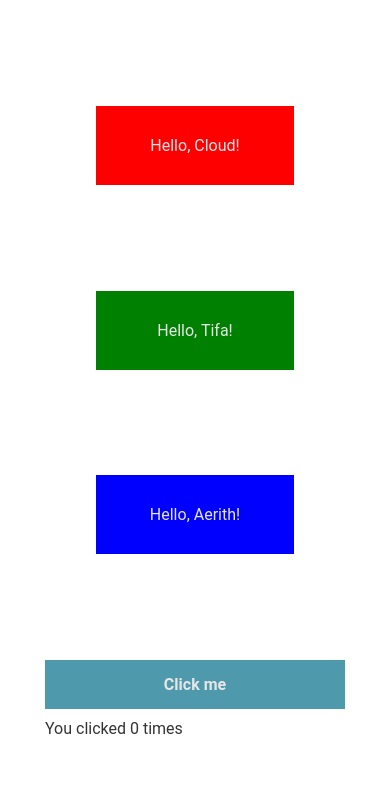
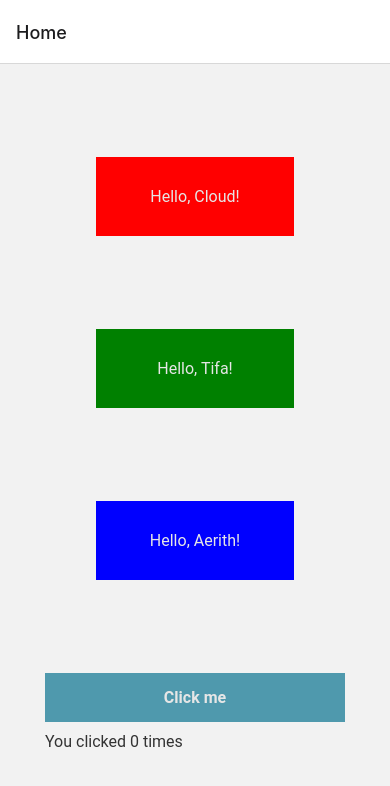
Before and after one commit to erikryverling/react-native-lab, a React Native app: screen / in a window 390 px wide. Shown: the top 786 px of the page. Built offline with nearby package versions, Linux system fonts and the light colour scheme.

Commit message:
Add example of navigation

```diff
--- a/App.tsx
+++ b/App.tsx
@@ -1,5 +1,9 @@
 import React, {Component} from 'react';
 import {Text, View, StyleSheet, TouchableOpacity} from 'react-native';
+import {NavigationContainer} from '@react-navigation/native';
+import {createNativeStackNavigator} from '@react-navigation/native-stack';
+
+const Stack = createNativeStackNavigator();
 
 const styles = StyleSheet.create({
     container: {
@@ -38,11 +42,14 @@ type GreetingProps = {
 }
 
 // Functional component
-const Greeting = (props: GreetingProps) => {
+const Character = (props: GreetingProps) => {
     return (
-        <View style={[styles.item, props.style]}>
+        <TouchableOpacity
+            style={[styles.item, props.style]}
+            onPress={props.onNavigate}
+        >
             <Text style={[styles.baseText, {textAlign: 'center'}]}>Hello, {props.name}!</Text>
-        </View>
+        </TouchableOpacity>
     );
 };
 
@@ -72,15 +79,42 @@ class Counter extends Component {
     }
 }
 
+const HomeScreen = ({navigation}) => {
+    return(
+        <View style={[styles.container]}>
+            <Character style={{backgroundColor: 'red'}} name="Cloud" onNavigate = { () => navigation.navigate('Profile', {name: "Cloud"}) } />
+            <Character style={{backgroundColor: 'green'}} name="Tifa" onNavigate = { () => navigation.navigate('Profile', {name: "Tifa"}) } />
+            <Character style={{backgroundColor: 'blue'}} name="Aerith" onNavigate = { () => navigation.navigate('Profile', {name: "Aerith"}) } />
+            <Counter/>
+        </View>
+    )
+}
+
+const ProfileScreen = ({navigation, route}) => {
+    return(
+        <View style={[styles.container]}>
+            <Text style={[styles.baseText, {color: '#333333'}, {textAlign: 'center'}]}>{route.params.name}'s profile</Text>
+        </View>
+    )
+}
+
 class App extends Component {
     render() {
         return(
-            <View style={[styles.container]}>
-                <Greeting style={{backgroundColor: 'red'}} name="Cloud"/>
-                <Greeting style={{backgroundColor: 'green'}} name="Tifa"/>
-                <Greeting style={{backgroundColor: 'blue'}} name="Aerith"/>
-                <Counter/>
-            </View>
+            <NavigationContainer>
+                <Stack.Navigator>
+                    <Stack.Screen
+                        name="Home"
+                        component={HomeScreen}
+                        options={{title: 'Home'}}
+                    />
+                    <Stack.Screen
+                        name="Profile"
+                        component={ProfileScreen}
+                        options={{title: 'Profile'}}
+                    />
+                </Stack.Navigator>
+            </NavigationContainer>
         );
     }
 };
--- a/package.json
+++ b/package.json
@@ -10,8 +10,12 @@
     "test": "jest"
   },
   "dependencies": {
+    "@react-navigation/native": "^6.1.7",
+    "@react-navigation/native-stack": "^6.9.13",
     "react": "18.2.0",
-    "react-native": "0.71.7"
+    "react-native": "0.71.7",
+    "react-native-safe-area-context": "^4.6.3",
+    "react-native-screens": "^3.22.0"
   },
   "devDependencies": {
     "@babel/core": "^7.20.0",
```
Also changed, not shown: 2 other files (tests, documents, lock files or other folders).
